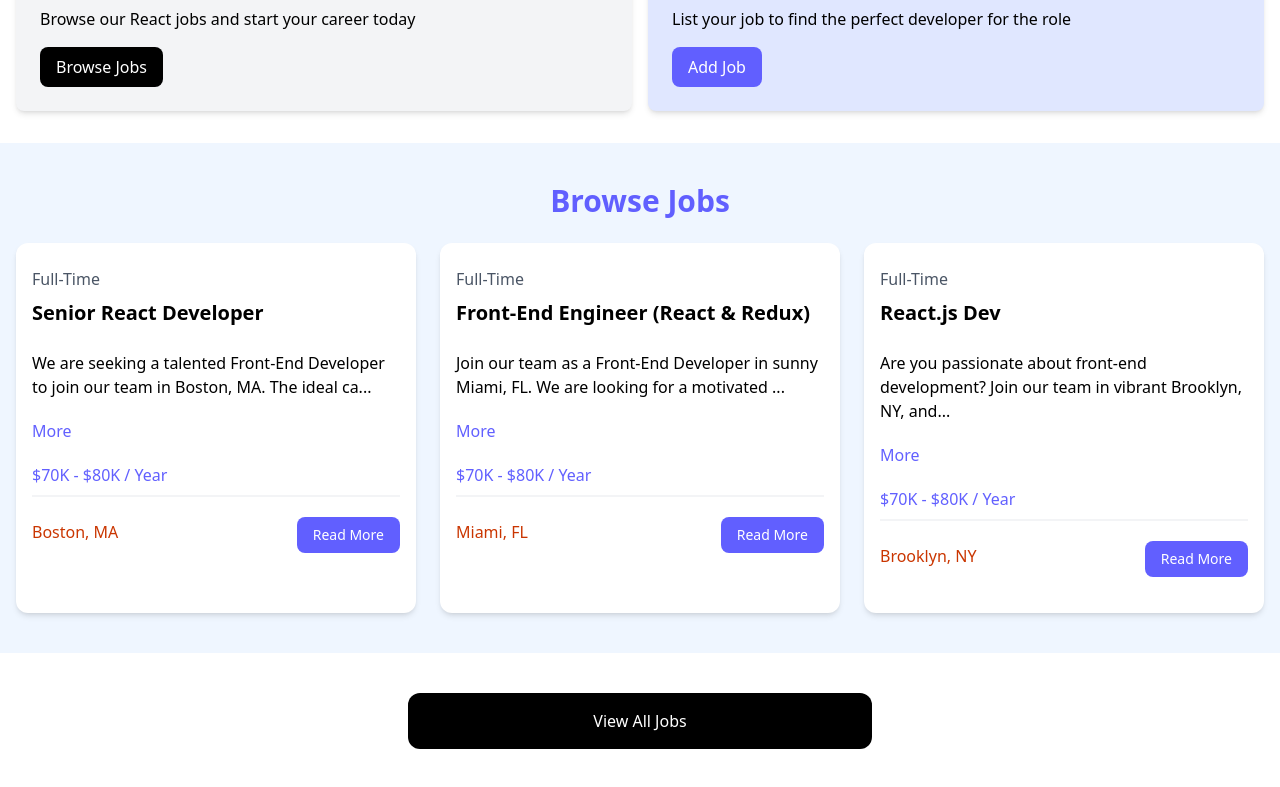
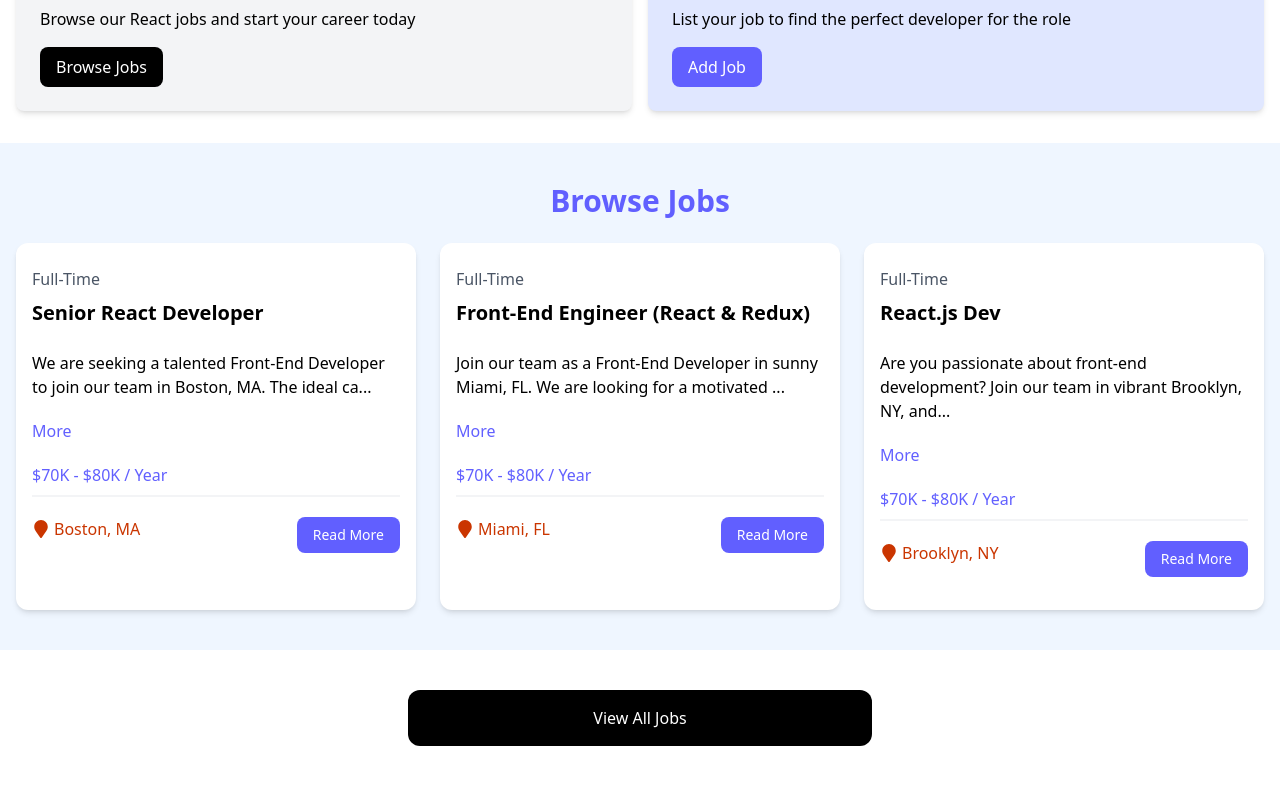
Before and after one commit to damianosmel/react_crash_course_2024, a React (Vite) app: page / in a window 1280 px wide. Shown: the part 466-1253 px from the top of the page. Built offline with nearby package versions, Linux system fonts and the light colour scheme.

Commit message:
Add MapMarker icon for location in joblisting

```diff
--- a/package.json
+++ b/package.json
@@ -15,6 +15,7 @@
     "postcss": "^8.5.6",
     "react": "^19.2.0",
     "react-dom": "^19.2.0",
+    "react-icons": "^5.5.0",
     "tailwindcss": "^4.1.17"
   },
   "devDependencies": {
--- a/src/components/JobListing.jsx
+++ b/src/components/JobListing.jsx
@@ -1,4 +1,5 @@
 import {useState} from 'react';
+import {FaMapMarker} from 'react-icons/fa';
 
 const JobListing = ({job}) => {
     const [showFullDescription,setShowFullDescription] = useState(false);
@@ -31,7 +32,7 @@
 
             <div className="flex flex-col lg:flex-row justify-between mb-4">
             <div className="text-orange-700 mb-3">
-                <i className="fa-solid fa-location-dot text-lg"></i>
+                <FaMapMarker className='inline text-lg mb-1 mr-1'/>
                 {job.location}
             </div>
             <a
```
Also changed, not shown: 2 other files (tests, documents, lock files or other folders).
